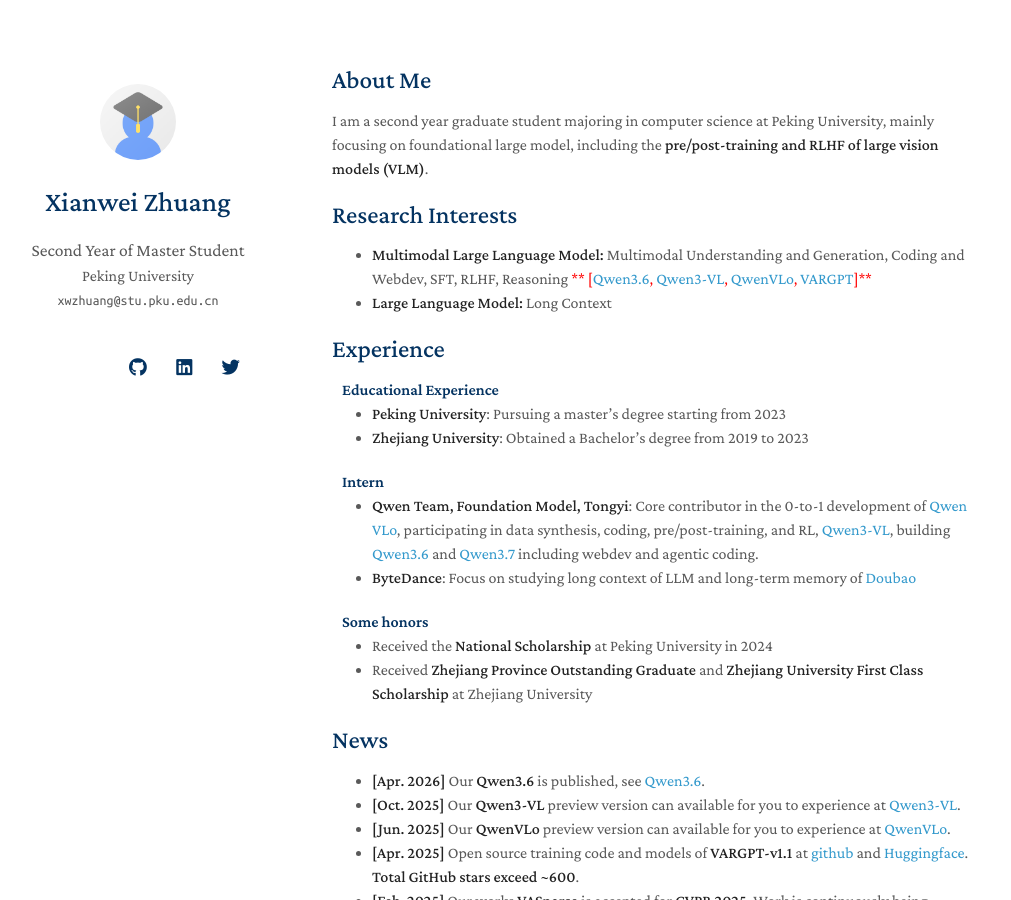
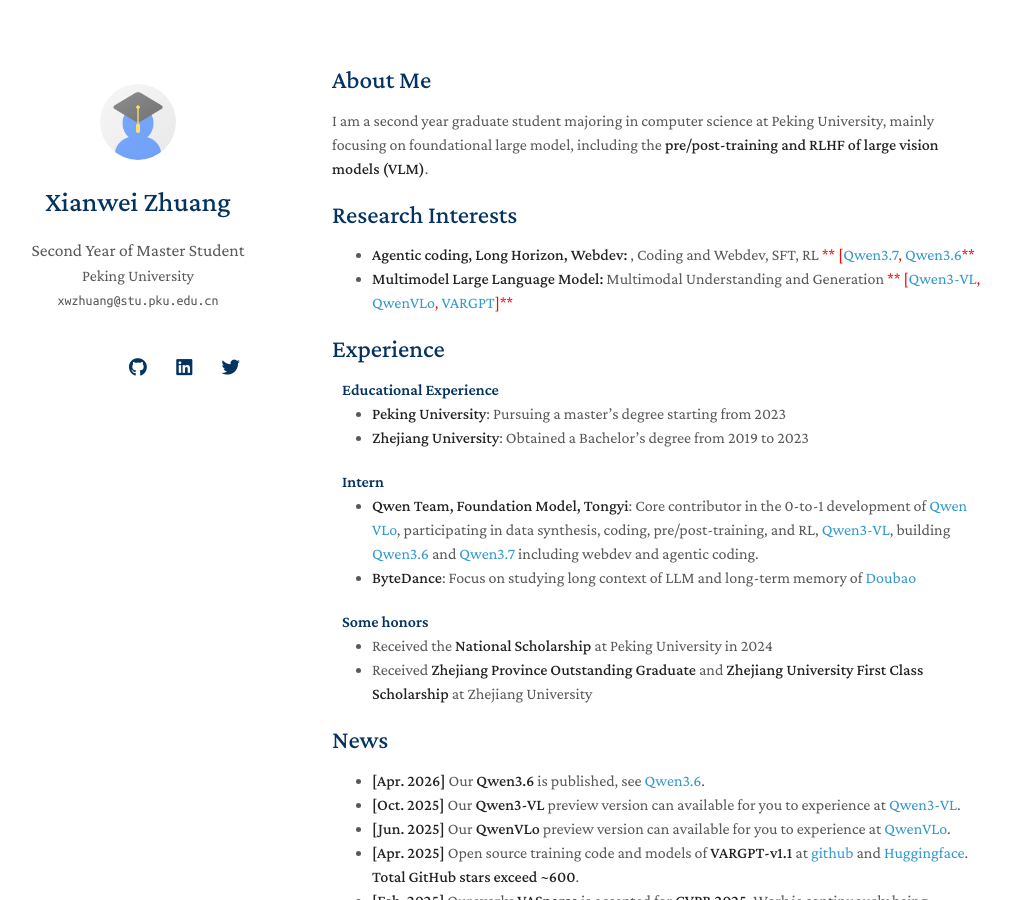
Before and after one commit to mengchuang123/mengchuang123.github.io, a Jekyll site: the page built from index.md, in a window 1280 px wide and 900 px high. Shown: the whole window, without its empty margins (138-1149 px from the left). Built offline with Jekyll 4.4.1, drawn with Linux system fonts in a browser that asks for light colours; nearby versions of some CDN libraries; a style sheet for code colours, icons or effects is not loaded; our own code applies the rules of GitHub Pages for plain Markdown files.

Commit message:
Update index.md

```diff
--- a/index.md
+++ b/index.md
@@ -8,8 +8,8 @@
 
 ## Research Interests
 
-- **Multimodal Large Language Model:** Multimodal Understanding and Generation, Coding and Webdev, SFT, RLHF, Reasoning <span style="color:red">** [[Qwen3.6](https://qwen.ai/blog?id=qwen3.6), [Qwen3-VL](https://arxiv.org/pdf/2511.21631), [QwenVLo](https://qwenlm.github.io/blog/qwen-vlo), [VARGPT](https://github.com/VARGPT-family)]**</span>
-- **Large Language Model:** Long Context <span style="color:red"></span>
+- **Agentic coding, Long Horizon, Webdev:** , Coding and Webdev, SFT, RL <span style="color:red">** [[Qwen3.7](https://qwen.ai/blog?id=qwen3.7), [Qwen3.6](https://qwen.ai/blog?id=qwen3.6)**</span>
+- **Multimodel Large Language Model:** Multimodal Understanding and Generation <span style="color:red">** [[Qwen3-VL](https://arxiv.org/pdf/2511.21631), [QwenVLo](https://qwenlm.github.io/blog/qwen-vlo), [VARGPT](https://github.com/VARGPT-family)]**</span>
 
 
 {% include_relative _includes/services.md %}
```
